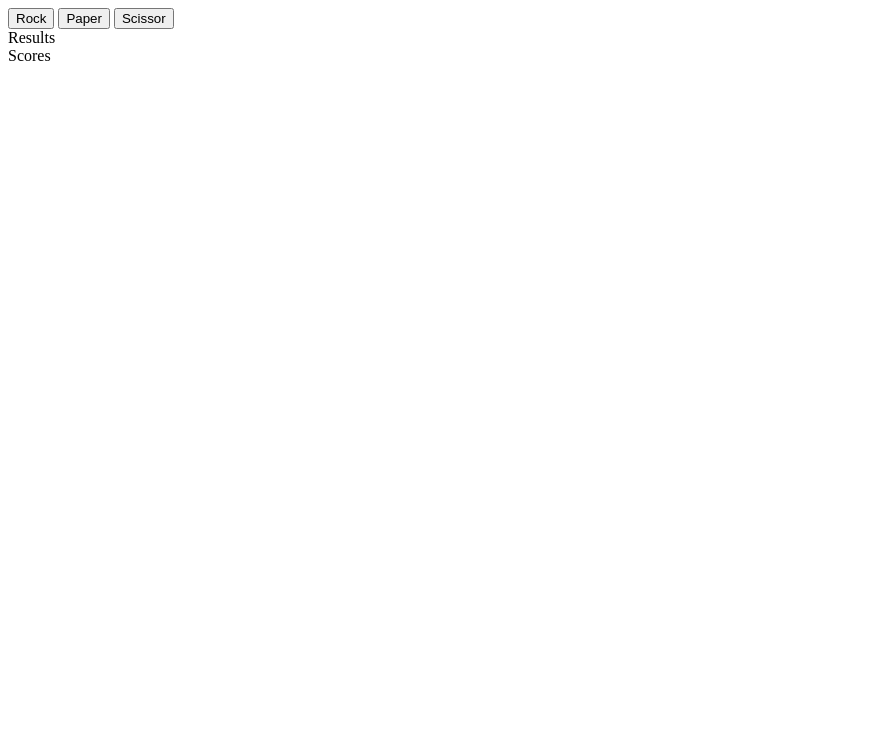
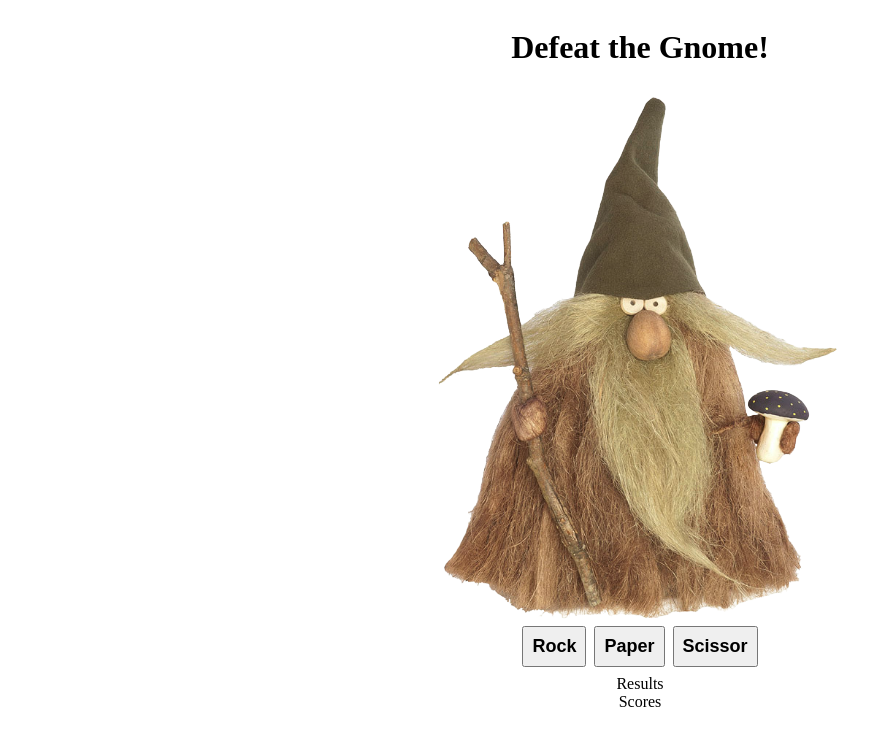
Before and after one commit to b-junkoo/rockPaperScissors, a plain HTML site: page index.html in a window 1280 px wide. Shown: the whole page, without its empty margins (0-891 px from the left). Drawn offline with Linux system fonts and the light colour scheme.

Commit message:
Added Gnome UI and basic CSS

```diff
--- a/app.js
+++ b/app.js
@@ -12,12 +12,12 @@ function game(e) {
     if ((playerVal - compVal) == 4) {
         results.textContent = `You win, ${playerChoice} beats ${compChoice}`;
         playerScore+=1;
-        scores.textContent = `Your score: ${playerScore}, computer score: ${compScore}`
+        scores.textContent = `Your score: ${playerScore}, Gnome score: ${compScore}`
 
     } else if ((compVal - playerVal) == 4) {
         results.textContent = `You lose ${compChoice} beats ${playerChoice}`;
         compScore+=1;
-        scores.textContent = `Your score: ${playerScore}, computer score: ${compScore}`
+        scores.textContent = `Your score: ${playerScore}, Gnome score: ${compScore}`
 
     } else if (compVal == playerVal) {
         results.textContent = "Tie!";
@@ -25,11 +25,11 @@ function game(e) {
     } else if (compVal > playerVal) {
         results.textContent = `You lose ${compChoice} beats ${playerChoice}`;
         compScore+=1;
-        scores.textContent = `Your score: ${playerScore}, computer score: ${compScore}`
+        scores.textContent = `Your score: ${playerScore}, Gnome score: ${compScore}`
     } else {
         results.textContent = `You win, ${playerChoice} beats ${compChoice}`;
         playerScore+=1;
-        scores.textContent = `Your score: ${playerScore}, computer score: ${compScore}`
+        scores.textContent = `Your score: ${playerScore}, Gnome score: ${compScore}`
     }
 }
 
--- a/index.html
+++ b/index.html
@@ -4,17 +4,27 @@
     <meta charset="UTF-8">
     <meta http-equiv="X-UA-Compatible" content="IE=edge">
     <meta name="viewport" content="width=device-width, initial-scale=1.0">
-    <title>Document</title>
+    <title>RockPaperScissors</title>
+    <script src="app.js" defer></script>
+    <link rel='stylesheet' href="style.css">
 </head>
+
 <body>
-    <script src="app.js" defer></script>
-    <button id='rock'> Rock </button>
-    <button id='paper'> Paper </button>
-    <button id='scissors'> Scissor </button>
+    <div class="gnome">
+        <h1>Defeat the Gnome!</h1>
+        <img src = "./images/gnome.png">
+    </div>
 
-    <div id='results'>Results</div>
+    <div class = "choices">
+        <button class = choice id='rock'> Rock </button>
+        <button class = choice id='paper'> Paper </button>
+        <button class = choice id='scissors'> Scissor </button>
+    </div>
 
-    <div id='scores'>Scores</div>
+    <div class = "info">
+        <div id='results'>Results</div>
+        <div id='scores'>Scores</div>
+    </div>
+</body>
 
-</body>
 </html>
--- /dev/null
+++ b/style.css
@@ -0,0 +1,25 @@
+.gnome {
+    display: flex;
+    flex-direction: column;
+    align-items: center;
+}
+
+.choices {
+    display:flex;
+    gap:8px;
+    justify-content: center;
+
+}
+
+.choice {
+    padding: 8px;
+    font-size: large;
+    font-weight: 800
+}
+
+.info {
+    display:flex;
+    flex-direction: column;
+    align-items: center;
+    margin: 8px;
+}
```
Also changed, not shown: images/gnome.png (added).
